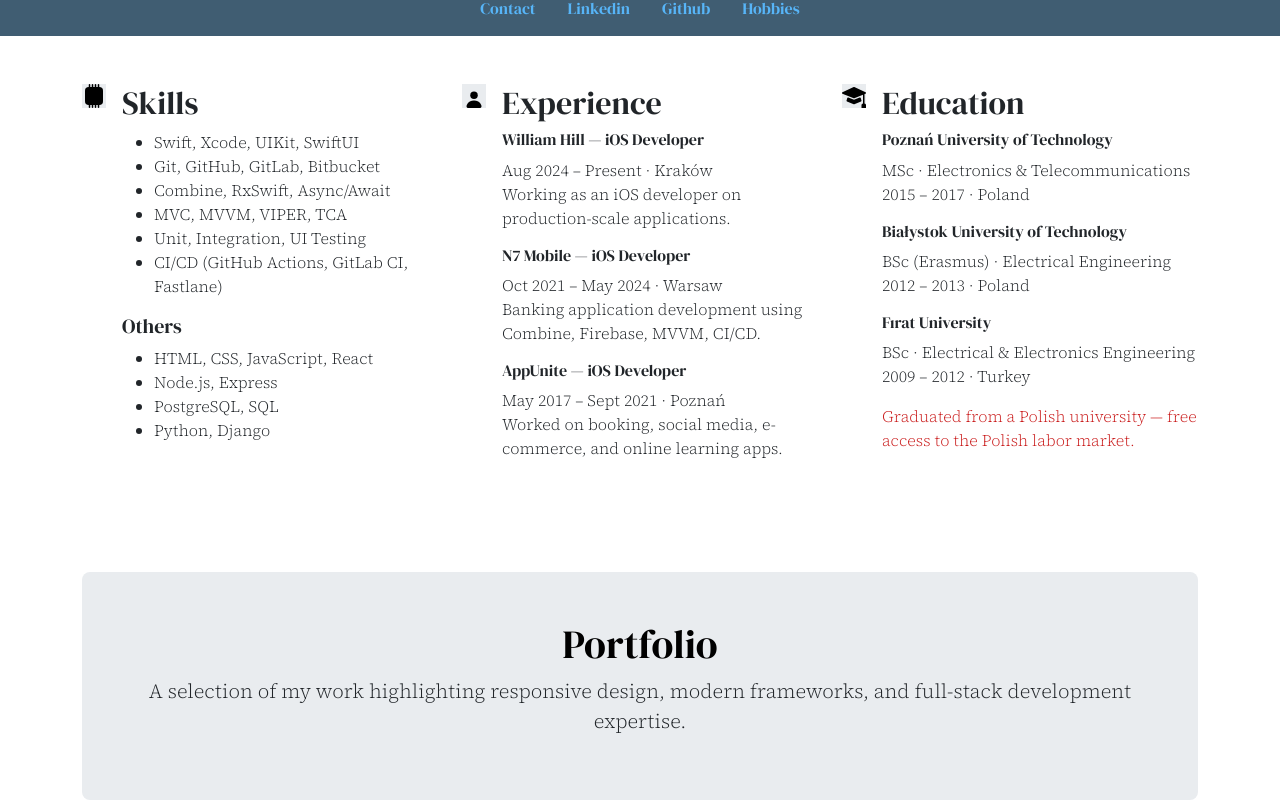
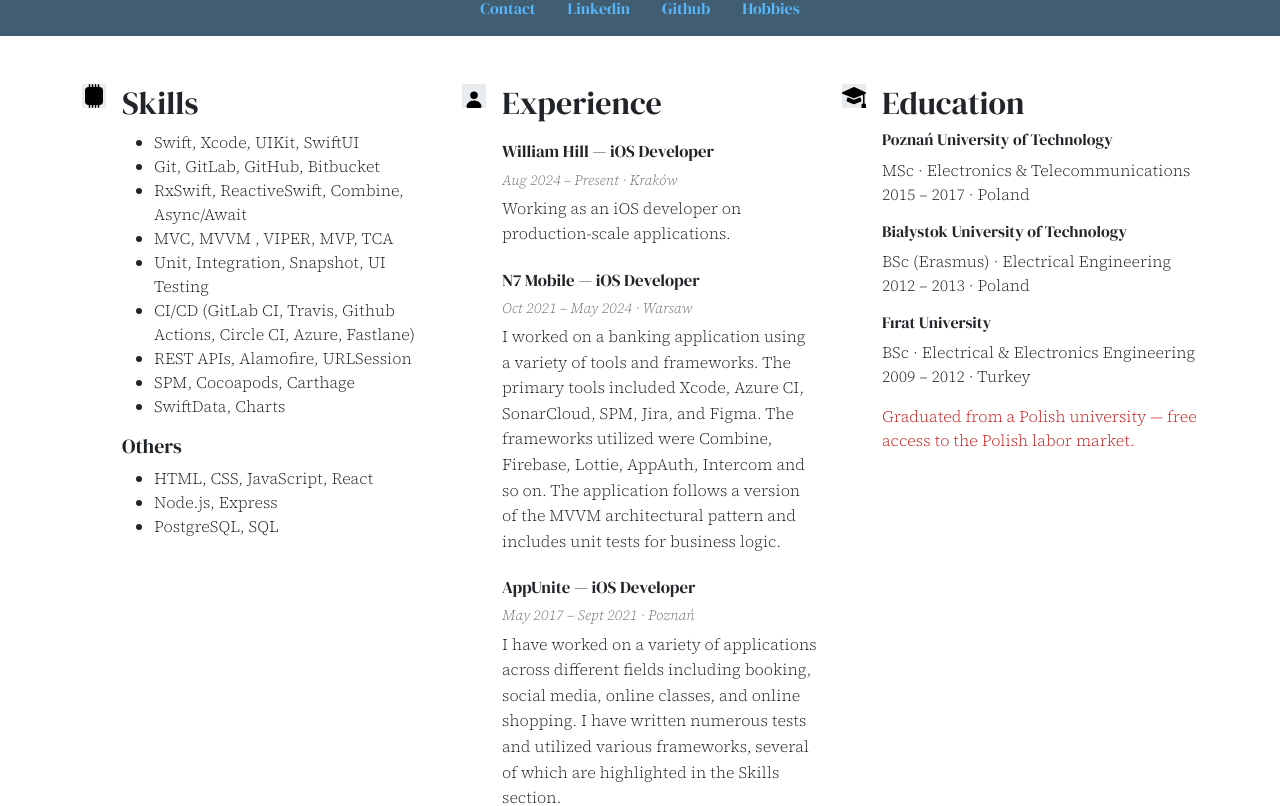
Before and after one commit to fatihkaganemre/personal-webiste, a React (Vite) app in the folder my-website/: page / in a window 1280 px wide. Shown: the part 574-1380 px from the top of the page. Built offline with nearby package versions, Linux system fonts and the light colour scheme.

Commit message:
update descriptions

```diff
--- /dev/null
+++ b/my-website/src/components/features/Experience.css
@@ -0,0 +1,26 @@
+
+/* Section title */
+.experience h3 {
+  margin-bottom: 1.25rem;
+}
+
+/* Company + role */
+.experience h6 {
+  margin-bottom: 0.25rem;
+  font-size: 1.05rem;
+}
+
+/* Date + location */
+.date-text {
+  color: rgba(0, 0, 0, 0.55);
+  font-size: 0.9rem;
+  display: inline-block;
+  margin-bottom: 0.25rem;
+}
+
+/* Description */
+.experience p {
+  margin-bottom: 1.5rem;
+  line-height: 1.6;
+  max-width: 42rem;
+}
--- a/my-website/src/components/features/Experience.jsx
+++ b/my-website/src/components/features/Experience.jsx
@@ -1,8 +1,60 @@
+import React from "react";
+import "./Experience.css";
+
+function ExperienceItem({ company, role, period, description }) {
+  return (
+    <>
+      <h6 className="dm-serif-font">
+        {company} — {role}
+      </h6>
+      <p className="noto-serif-font">
+        <i className="date-text">{period}</i>
+        <br />
+        {description}
+      </p>
+    </>
+  );
+}
+
 function Experience() {
+    const experiences = [
+        {
+            company: "William Hill",
+            role: "iOS Developer",
+            period: "Aug 2024 – Present · Kraków",
+            description:
+            "Working as an iOS developer on production-scale applications.",
+        },
+        {
+            company: "N7 Mobile",
+            role: "iOS Developer",
+            period: "Oct 2021 – May 2024 · Warsaw",
+            description:
+            "I worked on a banking application using a variety of tools and frameworks. \
+        The primary tools included Xcode, Azure CI, SonarCloud, SPM, Jira, and Figma. \
+        The frameworks utilized were Combine, Firebase, Lottie, AppAuth, Intercom and so on. \
+        The application follows a version of the MVVM architectural pattern and includes unit tests for business logic.",
+        },
+        {
+            company: "AppUnite",
+            role: "iOS Developer",
+            period: "May 2017 – Sept 2021 · Poznań",
+            description:
+            "I have worked on a variety of applications across different fields including booking, social media, online classes, and online shopping. \
+        I have written numerous tests and utilized various frameworks, several of which are highlighted in the Skills section.",
+        },
+    ];
+
     return (
-    <div className="col d-flex align-items-start">
+        <div className="col d-flex align-items-start experience">
             <div className="icon-square text-body-emphasis bg-body-secondary d-inline-flex align-items-center justify-content-center fs-4 flex-shrink-0 me-3">
-        <svg xmlns="http://www.w3.org/2000/svg" width="1em" height="1em" fill="currentColor" viewBox="0 0 16 16">
+                <svg
+                xmlns="http://www.w3.org/2000/svg"
+                width="1em"
+                height="1em"
+                fill="currentColor"
+                viewBox="0 0 16 16"
+                >
                 <path d="M4 16s-1 0-1-1 1-4 5-4 5 3 5 4-1 1-1 1z" />
                 <path d="M8 10a2.5 2.5 0 1 0 0-5 2.5 2.5 0 0 0 0 5" />
                 </svg>
@@ -11,32 +63,9 @@
             <div>
                 <h3 className="fs-2 dm-serif-font">Experience</h3>
 
-        <h6 className="dm-serif-font">
-          William Hill — iOS Developer
-        </h6>
-        <p className="noto-serif-font">
-          Aug 2024 – Present · Kraków
-          <br />
-          Working as an iOS developer on production-scale applications.
-        </p>
-
-        <h6 className="dm-serif-font">
-          N7 Mobile — iOS Developer
-        </h6>
-        <p className="noto-serif-font">
-          Oct 2021 – May 2024 · Warsaw
-          <br />
-          Banking application development using Combine, Firebase, MVVM, CI/CD.
-        </p>
-
-        <h6 className="dm-serif-font">
-          AppUnite — iOS Developer
-        </h6>
-        <p className="noto-serif-font">
-          May 2017 – Sept 2021 · Poznań
-          <br />
-          Worked on booking, social media, e-commerce, and online learning apps.
-        </p>
+                {experiences.map((exp, index) => (
+                <ExperienceItem key={index} {...exp} />
+                ))}
             </div>
         </div>
     );
--- a/my-website/src/components/features/Skills.jsx
+++ b/my-website/src/components/features/Skills.jsx
@@ -12,11 +12,14 @@
 
         <ul className="noto-serif-font">
           <li>Swift, Xcode, UIKit, SwiftUI</li>
-          <li>Git, GitHub, GitLab, Bitbucket</li>
-          <li>Combine, RxSwift, Async/Await</li>
-          <li>MVC, MVVM, VIPER, TCA</li>
-          <li>Unit, Integration, UI Testing</li>
-          <li>CI/CD (GitHub Actions, GitLab CI, Fastlane)</li>
+          <li>Git, GitLab, GitHub, Bitbucket</li>
+          <li>RxSwift, ReactiveSwift, Combine, Async/Await</li>
+          <li>MVC, MVVM , VIPER, MVP, TCA</li>
+          <li>Unit, Integration, Snapshot, UI Testing</li>
+          <li>CI/CD (GitLab CI, Travis, Github Actions, Circle CI, Azure, Fastlane)</li>
+          <li>REST APIs, Alamofire, URLSession</li>
+          <li>SPM, Cocoapods, Carthage</li>
+          <li>SwiftData, Charts</li>
         </ul>
 
         <h5 className="dm-serif-font mt-3">Others</h5>
@@ -24,7 +27,6 @@
           <li>HTML, CSS, JavaScript, React</li>
           <li>Node.js, Express</li>
           <li>PostgreSQL, SQL</li>
-          <li>Python, Django</li>
         </ul>
       </div>
     </div>
```
Lines whose indentation alone changed are shown as unchanged.
